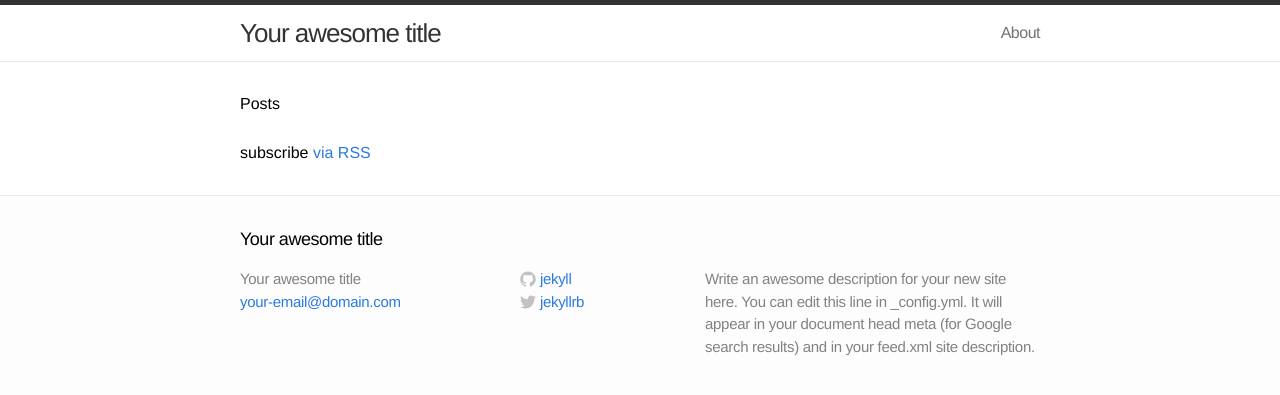
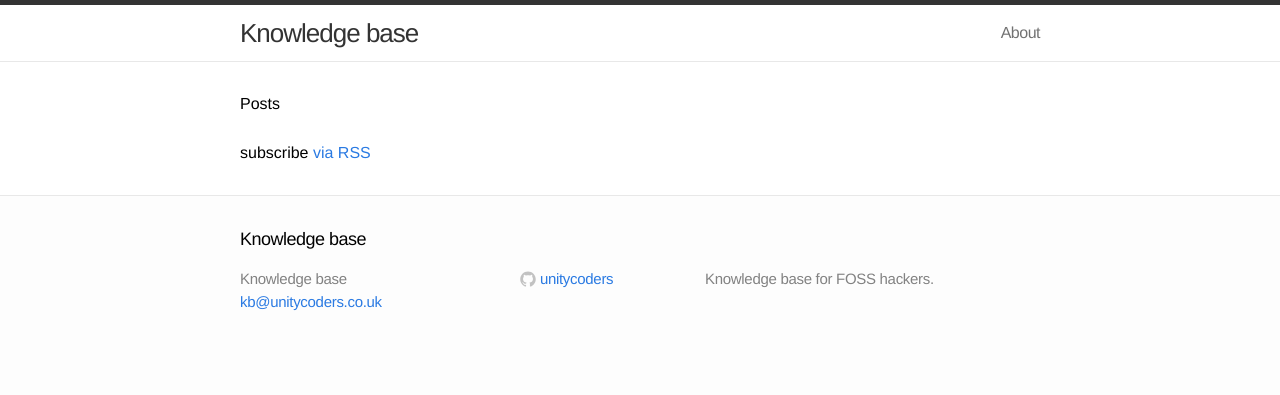
Before and after one commit to unitycoders/scripts-guides, a Jekyll site: the page built from website/index.html, in a window 1280 px wide. Shown: the top 395 px of the page. Built offline with Jekyll 4.4.1, drawn with Linux system fonts in a browser that asks for light colours.

Commit message:
config file and gitignore for jeykl

```diff
--- a/website/_config.yml
+++ b/website/_config.yml
@@ -1,11 +1,10 @@
 # Site settings
-title: Your awesome title
-email: your-email@domain.com
-description: "Write an awesome description for your new site here. You can edit this line in _config.yml. It will appear in your document head meta (for Google search results) and in your feed.xml site description."
+title: Knowledge base
+email: kb@unitycoders.co.uk
+description: "Knowledge base for FOSS hackers."
 baseurl: ""
 url: "http://yourdomain.com"
-twitter_username: jekyllrb
-github_username:  jekyll
+github_username:  unitycoders
 
 # Build settings
 markdown: kramdown
```
Also changed, not shown: 1 other file.
